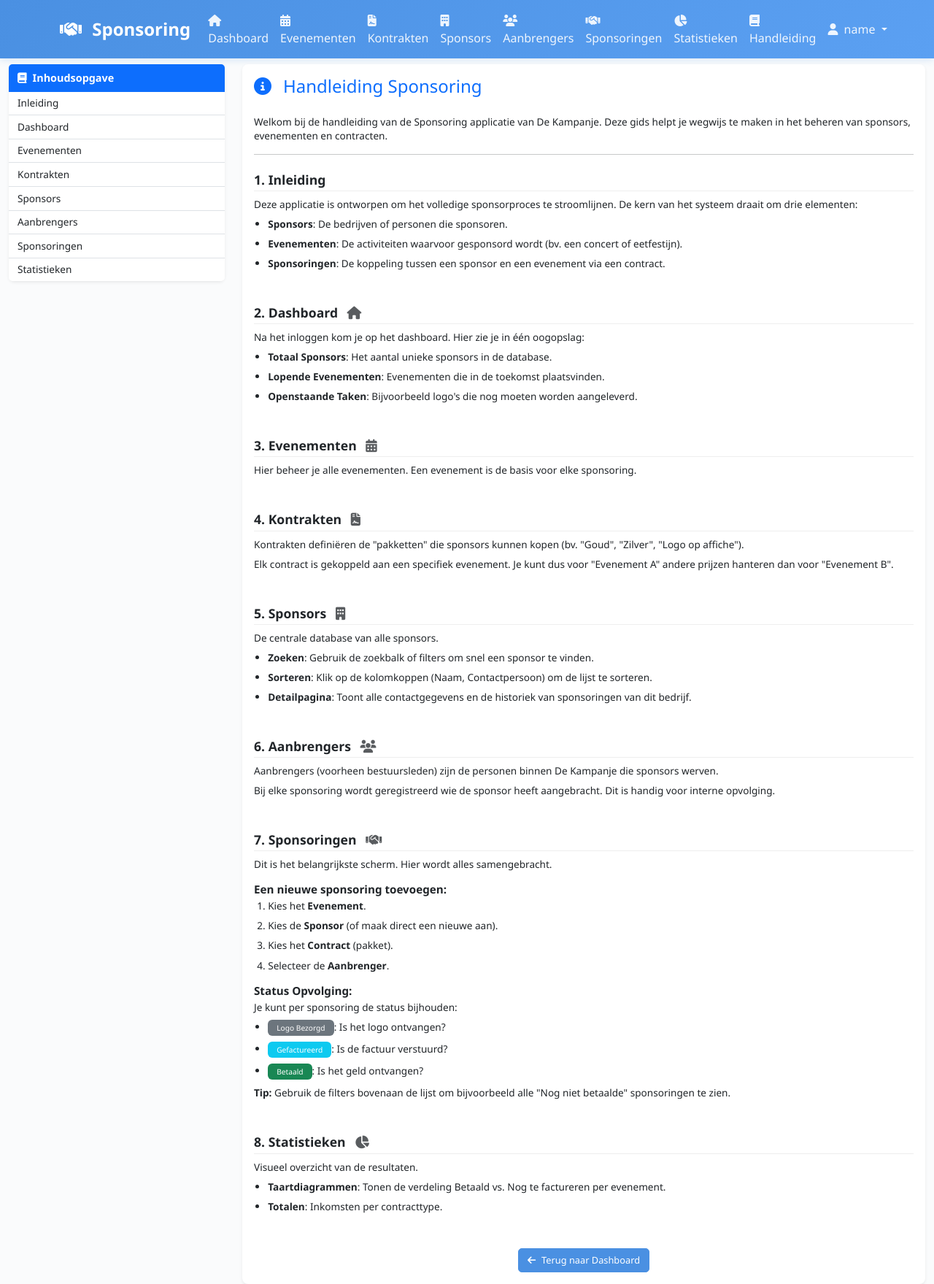
After one commit to mark-vandenbroeck/sponsoring-kampanje, a Flask app: page /handleiding in a window 1280 px wide. The commit adds this page. Shown: the whole page at 73% size. Run offline with Flask 3, Linux system fonts and the light colour scheme; the visitor is signed in with stand-in values (Sample User, id 1); tables that the repository leaves empty hold one stand-in row (values such as "Sample post"); some libraries are stand-ins or nearby versions.

Commit message:
Add User Manual, refined styling, and update README

```diff
--- a/app/routes/main.py
+++ b/app/routes/main.py
@@ -22,3 +22,10 @@ def uploaded_file(filename):
         current_app.config['UPLOAD_FOLDER']
     )
     return send_from_directory(upload_folder, filename)
+
+@main_bp.route('/handleiding')
+@login_required
+def handleiding():
+    """Show user manual"""
+    from flask import render_template
+    return render_template('handleiding.html')
--- a/templates/base.html
+++ b/templates/base.html
@@ -465,6 +465,11 @@
                         </a>
                     </li>
                     {% endif %}
+                    <li class="nav-item">
+                        <a class="nav-link" href="{{ url_for('main.handleiding') }}">
+                            <i class="fas fa-book me-1"></i>Handleiding
+                        </a>
+                    </li>
                 </ul>
 
                 <!-- User Menu -->
--- /dev/null
+++ b/templates/handleiding.html
@@ -0,0 +1,246 @@
+{% extends "base.html" %}
+
+{% block title %}Handleiding - Sponsoring De Kampanje{% endblock %}
+
+{% block content %}
+<style>
+    /* Compact Manual Styles */
+    .manual-content h1 {
+        font-size: 1.5rem;
+        margin-bottom: 1rem;
+    }
+
+    .manual-content h3 {
+        font-size: 1.1rem;
+        font-weight: 600;
+        margin-top: 1.5rem;
+        margin-bottom: 0.5rem;
+        border-bottom: 1px solid #eee;
+        padding-bottom: 0.25rem;
+    }
+
+    .manual-content h5 {
+        font-size: 0.95rem;
+        font-weight: 600;
+        margin-top: 1rem;
+        margin-bottom: 0.25rem;
+    }
+
+    .manual-content p,
+    .manual-content li {
+        font-size: 0.85rem;
+        line-height: 1.4;
+        margin-bottom: 0.5rem;
+    }
+
+    .manual-content ul,
+    .manual-content ol {
+        margin-bottom: 0.5rem;
+        padding-left: 1.2rem;
+    }
+
+    .manual-content .alert {
+        padding: 0.5rem 0.75rem;
+        margin-bottom: 0.75rem;
+        font-size: 0.85rem;
+    }
+
+    .manual-content hr {
+        margin: 1rem 0;
+    }
+
+    /* Compact Sidebar */
+    .manual-sidebar .card-header {
+        padding: 0.5rem 0.75rem;
+        font-size: 0.9rem;
+    }
+
+    .manual-sidebar .list-group-item {
+        padding: 0.35rem 0.75rem;
+        font-size: 0.85rem;
+    }
+</style>
+
+<div class="row justify-content-center">
+    <!-- Sidebar Navigation -->
+    <div class="col-md-3 mb-4 manual-sidebar">
+        <div class="card shadow-sm sticky-top" style="top: 20px;">
+            <div class="card-header bg-primary text-white">
+                <i class="fas fa-book me-2"></i>Inhoudsopgave
+            </div>
+            <div class="list-group list-group-flush">
+                <a href="#inleiding" class="list-group-item list-group-item-action">Inleiding</a>
+                <a href="#dashboard" class="list-group-item list-group-item-action">Dashboard</a>
+                <a href="#evenementen" class="list-group-item list-group-item-action">Evenementen</a>
+                <a href="#kontrakten" class="list-group-item list-group-item-action">Kontrakten</a>
+                <a href="#sponsors" class="list-group-item list-group-item-action">Sponsors</a>
+                <a href="#aanbrengers" class="list-group-item list-group-item-action">Aanbrengers</a>
+                <a href="#sponsoringen" class="list-group-item list-group-item-action">Sponsoringen</a>
+                <a href="#statistieken" class="list-group-item list-group-item-action">Statistieken</a>
+                {% if current_user.is_beheerder() %}
+                <a href="#beheer" class="list-group-item list-group-item-action list-group-item-warning">Beheer &
+                    Audit</a>
+                {% endif %}
+            </div>
+        </div>
+    </div>
+
+    <!-- Main Content -->
+    <div class="col-md-9 manual-content">
+        <div class="card shadow-sm">
+            <div class="card-body p-3">
+                <h1 class="mb-4 text-primary"><i class="fas fa-info-circle me-3"></i>Handleiding Sponsoring</h1>
+                <p class="lead">Welkom bij de handleiding van de Sponsoring applicatie van De Kampanje. Deze gids helpt
+                    je wegwijs te maken in het beheren van sponsors, evenementen en contracten.</p>
+                <hr>
+
+                <section id="inleiding" class="mb-5">
+                    <h3>1. Inleiding</h3>
+                    <p>Deze applicatie is ontworpen om het volledige sponsorproces te stroomlijnen. De kern van het
+                        systeem draait om drie elementen:</p>
+                    <ul>
+                        <li><strong>Sponsors</strong>: De bedrijven of personen die sponsoren.</li>
+                        <li><strong>Evenementen</strong>: De activiteiten waarvoor gesponsord wordt (bv. een concert of
+                            eetfestijn).</li>
+                        <li><strong>Sponsoringen</strong>: De koppeling tussen een sponsor en een evenement via een
+                            contract.</li>
+                    </ul>
+                </section>
+
+                <section id="dashboard" class="mb-5">
+                    <h3>2. Dashboard <i class="fas fa-home text-muted ms-2"></i></h3>
+                    <p>Na het inloggen kom je op het dashboard. Hier zie je in één oogopslag:</p>
+                    <ul>
+                        <li><strong>Totaal Sponsors</strong>: Het aantal unieke sponsors in de database.</li>
+                        <li><strong>Lopende Evenementen</strong>: Evenementen die in de toekomst plaatsvinden.</li>
+                        <li><strong>Openstaande Taken</strong>: Bijvoorbeeld logo's die nog moeten worden aangeleverd.
+                        </li>
+                    </ul>
+                </section>
+
+                <section id="evenementen" class="mb-5">
+                    <h3>3. Evenementen <i class="fas fa-calendar-alt text-muted ms-2"></i></h3>
+                    <p>Hier beheer je alle evenementen. Een evenement is de basis voor elke sponsoring.</p>
+                    <div class="alert alert-light border">
+                        <strong>Acties:</strong>
+                        <ul>
+                            <li><strong>Toevoegen</strong>: Klik op "Nieuw Evenement" en vul de details in (Naam, Datum,
+                                Locatie).</li>
+                            <li><strong>Details</strong>: Klik op een evenement om de financiële status en gekoppelde
+                                contracten te zien.</li>
+                            <li><strong>Export</strong>: Download een lijst van evenementen naar Excel of PDF via de
+                                exportknoppen.</li>
+                        </ul>
+                    </div>
+                </section>
+
+                <section id="kontrakten" class="mb-5">
+                    <h3>4. Kontrakten <i class="fas fa-file-contract text-muted ms-2"></i></h3>
+                    <p>Kontrakten definiëren de "pakketten" die sponsors kunnen kopen (bv. "Goud", "Zilver", "Logo op
+                        affiche").</p>
+                    <p>Elk contract is gekoppeld aan een specifiek evenement. Je kunt dus voor "Evenement A" andere
+                        prijzen hanteren dan voor "Evenement B".</p>
+                </section>
+
+                <section id="sponsors" class="mb-5">
+                    <h3>5. Sponsors <i class="fas fa-building text-muted ms-2"></i></h3>
+                    <p>De centrale database van alle sponsors.</p>
+                    <ul>
+                        <li><strong>Zoeken</strong>: Gebruik de zoekbalk of filters om snel een sponsor te vinden.</li>
+                        <li><strong>Sorteren</strong>: Klik op de kolomkoppen (Naam, Contactpersoon) om de lijst te
+                            sorteren.</li>
+                        <li><strong>Detailpagina</strong>: Toont alle contactgegevens en de historiek van sponsoringen
+                            van dit bedrijf.</li>
+                    </ul>
+                </section>
+
+                <section id="aanbrengers" class="mb-5">
+                    <h3>6. Aanbrengers <i class="fas fa-users text-muted ms-2"></i></h3>
+                    <p>Aanbrengers (voorheen bestuursleden) zijn de personen binnen De Kampanje die sponsors werven.</p>
+                    <p>Bij elke sponsoring wordt geregistreerd wie de sponsor heeft aangebracht. Dit is handig voor
+                        interne opvolging.</p>
+                </section>
+
+                <section id="sponsoringen" class="mb-5">
+                    <h3>7. Sponsoringen <i class="fas fa-handshake text-muted ms-2"></i></h3>
+                    <p>Dit is het belangrijkste scherm. Hier wordt alles samengebracht.</p>
+
+                    <h5>Een nieuwe sponsoring toevoegen:</h5>
+                    <ol>
+                        <li>Kies het <strong>Evenement</strong>.</li>
+                        <li>Kies de <strong>Sponsor</strong> (of maak direct een nieuwe aan).</li>
+                        <li>Kies het <strong>Contract</strong> (pakket).</li>
+                        <li>Selecteer de <strong>Aanbrenger</strong>.</li>
+                    </ol>
+
+                    <h5>Status Opvolging:</h5>
+                    <p>Je kunt per sponsoring de status bijhouden:</p>
+                    <ul>
+                        <li><span class="badge bg-secondary">Logo Bezorgd</span>: Is het logo ontvangen?</li>
+                        <li><span class="badge bg-info">Gefactureerd</span>: Is de factuur verstuurd?</li>
+                        <li><span class="badge bg-success">Betaald</span>: Is het geld ontvangen?</li>
+                    </ul>
+                    <p><strong>Tip:</strong> Gebruik de filters bovenaan de lijst om bijvoorbeeld alle "Nog niet
+                        betaalde" sponsoringen te zien.</p>
+                </section>
+
+                <section id="statistieken" class="mb-5">
+                    <h3>8. Statistieken <i class="fas fa-chart-pie text-muted ms-2"></i></h3>
+                    <p>Visueel overzicht van de resultaten.</p>
+                    <ul>
+                        <li><strong>Taartdiagrammen</strong>: Tonen de verdeling Betaald vs. Nog te factureren per
+                            evenement.</li>
+                        <li><strong>Totalen</strong>: Inkomsten per contracttype.</li>
+                    </ul>
+                </section>
+
+                {% if current_user.is_beheerder() %}
+                <section id="beheer" class="mb-5">
+                    <h3>9. Beheer & Audit <i class="fas fa-shield-alt text-muted ms-2"></i></h3>
+                    <div class="alert alert-warning">
+                        <strong>Let op:</strong> Deze sectie is alleen zichtbaar voor beheerders.
+                    </div>
+
+                    <h5>Audit Log</h5>
+                    <p>Het systeem houdt automatisch bij wie welke wijziging heeft gedaan. </p>
+                    <ul>
+                        <li><strong>Create</strong>: Nieuwe items aangemaakt.</li>
+                        <li><strong>Update</strong>: Wijzigingen (tijdstip, oude waarde vs. nieuwe waarde).</li>
+                        <li><strong>Delete</strong>: Verwijderde items.</li>
+                    </ul>
+
+                    <h5>Gebruikersbeheer</h5>
+                    <p>Beheerders kunnen nieuwe gebruikers aanmaken en hun rechten (Gebruiker of Beheerder) instellen.
+                    </p>
+                    <ul>
+                        <li><strong>Gebruiker</strong>: Kan alles bekijken en bewerken, maar geen gegevens verwijderen.
+                        </li>
+                        <li><strong>Beheerder</strong>: Kan ook gegevens verwijderen en gebruikers beheren.</li>
+                    </ul>
+                </section>
+                {% endif %}
+
+                <div class="text-center mt-4">
+                    <a href="{{ url_for('main.index') }}" class="btn btn-primary btn-sm">
+                        <i class="fas fa-arrow-left me-2"></i>Terug naar Dashboard
+                    </a>
+                </div>
+            </div>
+        </div>
+    </div>
+</div>
+{% endblock %}
+
+{% block scripts %}
+<script>
+    // Smooth scrolling for sidebar links
+    document.querySelectorAll('a[href^="#"]').forEach(anchor => {
+        anchor.addEventListener('click', function (e) {
+            e.preventDefault();
+            document.querySelector(this.getAttribute('href')).scrollIntoView({
+                behavior: 'smooth'
+            });
+        });
+    });
+</script>
+{% endblock %}
```
Also changed, not shown: app/routes/audit.py (+30 -2 lines), app/routes/bestuursleden.py (+25 -2 lines), app/routes/evenementen.py (+51 -2 lines), app/routes/gebruikers.py (+21 -2 lines), app/routes/kontrakten.py (+46 -7 lines), app/routes/sponsors.py (+47 -1 lines), templates/statistieken.html (+73 -8 lines), README.md.
